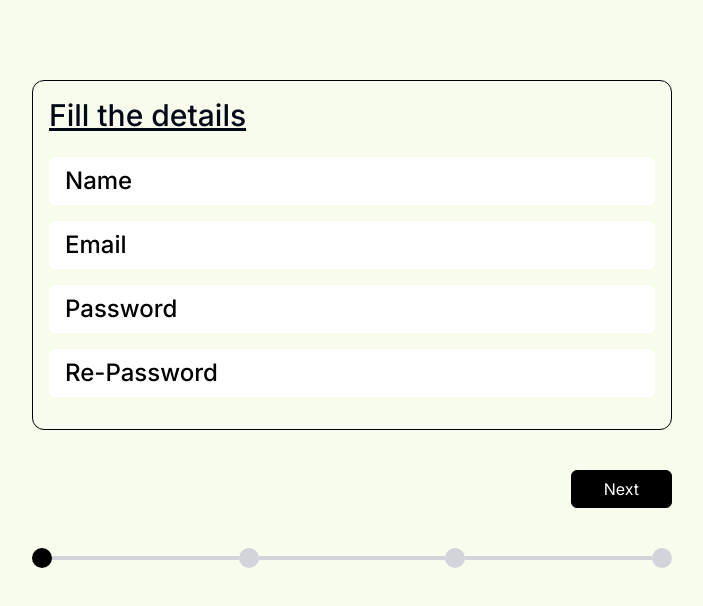
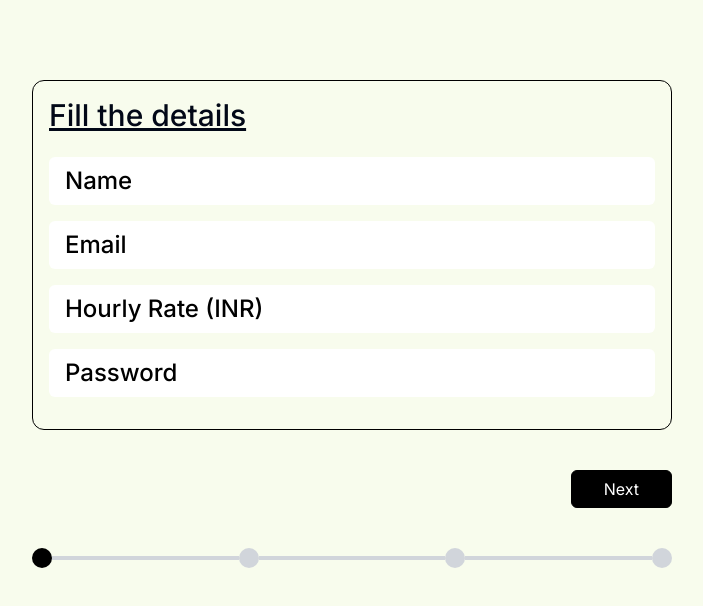
Before and after one commit to WadadParker/workwise, a Next.js app: page /signup/freelance in a window 1280 px wide. Shown: the top 606 px of the page, without its empty margins (288-991 px from the left). Built offline with nearby package versions, Linux system fonts and the light colour scheme.

Commit message:
feat: Context handling logic

```diff
--- a/src/app/signup/freelance/FreelanceContext.js
+++ b/src/app/signup/freelance/FreelanceContext.js
@@ -1,13 +1,30 @@
-import { createContext, useContext, useState } from "react";
+import { createContext, useContext, useReducer, useState } from "react";
 
 const FreelanceContext = createContext();
 
 export const FreelanceProvider = ({children}) => {
 
+    const FreelanceReducer = (state,{type,payload,inputField}) => {
+        switch(type) {
+            case "INPUT_FIELDS":
+                return {...state,[inputField]:payload}
+        }
+    }
 
+    const initialState = {
+        name:"",
+        email:"",
+        password:"",
+        hourlyRate:"",
+        domain:"",
+        domain:[],
+        skills:[]
+    }
+
+    const [state,dispatch] = useReducer(FreelanceReducer,initialState);
 
     return (
-        <FreelanceContext.Provider value={{}} >
+        <FreelanceContext.Provider value={{state,dispatch}} >
             {children}
         </FreelanceContext.Provider>
     )
--- a/src/app/signup/freelance/components/FillDetails.jsx
+++ b/src/app/signup/freelance/components/FillDetails.jsx
@@ -1,13 +1,30 @@
+"use client"
 import React from 'react'
 
+import { useFreelance } from '../FreelanceContext'
+
 const FillDetails = () => {
+  const {state:{name,email,hourlyRate,password} , dispatch} = useFreelance();
+
+  const changeHandler = (inputField,text) => {
+    dispatch({type:"INPUT_FIELDS",payload:text,inputField})
+  }
+
   return (
     <section className='border border-black rounded-xl p-4 pb-8 w-1/2 mx-auto flex flex-col gap-y-4 mt-20'>
         <h1 className='font-medium text-3xl underline mb-2'>Fill the details</h1>
-        <input placeholder='Name' className='bg-white outline-none px-4 py-2 rounded-md text-2xl font-medium placeholder:text-black ' />
-        <input placeholder='Email' className='bg-white outline-none px-4 py-2 rounded-md text-2xl font-medium placeholder:text-black ' />
-        <input placeholder='Password' type="password" className='bg-white outline-none px-4 py-2 rounded-md text-2xl font-medium placeholder:text-black ' />
-        <input placeholder='Re-Password' type="password" className='bg-white outline-none px-4 py-2 rounded-md text-2xl font-medium placeholder:text-black ' />
+        <input value={name} placeholder='Name' className='bg-white outline-none px-4 py-2 rounded-md text-2xl font-medium placeholder:text-black '
+         onChange={(e)=>changeHandler("name",e.target.value)}
+        />
+        <input value={email} placeholder='Email' className='bg-white outline-none px-4 py-2 rounded-md text-2xl font-medium placeholder:text-black '
+         onChange={(e)=>changeHandler("email",e.target.value)}
+        />
+        <input value={hourlyRate} placeholder='Hourly Rate (INR)' type="number" className='bg-white outline-none px-4 py-2 rounded-md text-2xl font-medium placeholder:text-black '
+         onChange={(e)=>changeHandler("hourlyRate",Number(e.target.value))}
+        />
+        <input value={password} placeholder='Password' type="password" className='bg-white outline-none px-4 py-2 rounded-md text-2xl font-medium placeholder:text-black '
+         onChange={(e)=>changeHandler("password",e.target.value)}
+        />
       </section>
   )
 }
```
